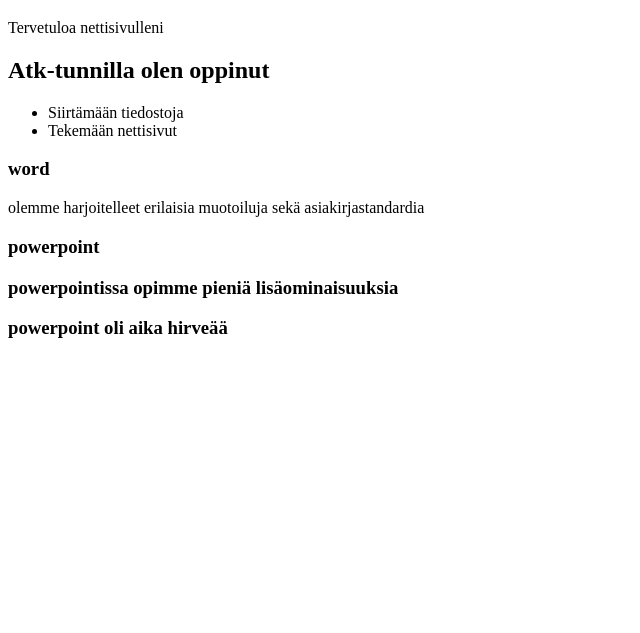
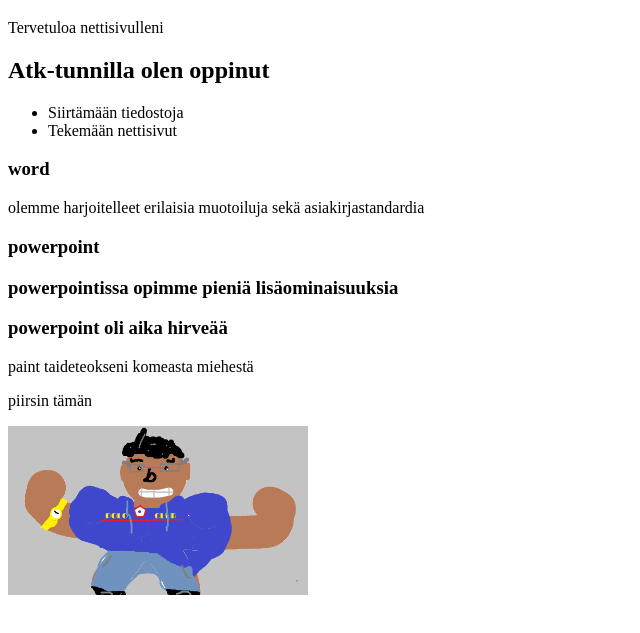
Before and after one commit to kkk822/kkk822.github.io, a plain HTML site: page index.html in a window 1280 px wide. Shown: the part 61-694 px from the top of the page, without its empty margins (0-640 px from the left). Drawn offline with Linux system fonts and the light colour scheme.

Commit message:
Update index.html

```diff
--- a/index.html
+++ b/index.html
@@ -19,6 +19,7 @@
         <p>powerpointissa opimme pieniä lisäominaisuuksia</p>
         <p> powerpoint oli aika hirveää</p>
     </h3>
-        </h3>
-    </body>
+        </h3>paint taideteokseni komeasta miehestä</h3>
+    <p>piirsin tämän </p>
+        <img src="nimetön.png" style="max-width:300px">
 </html>
```
